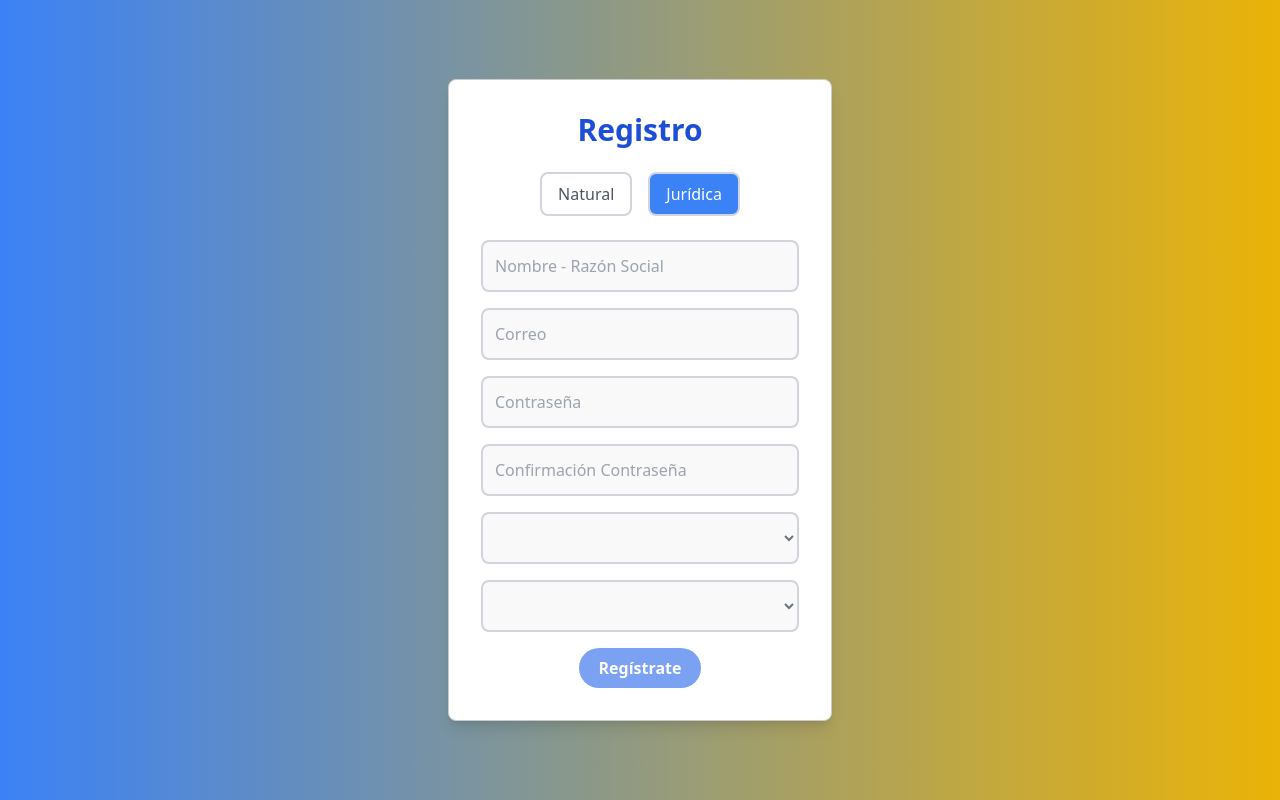
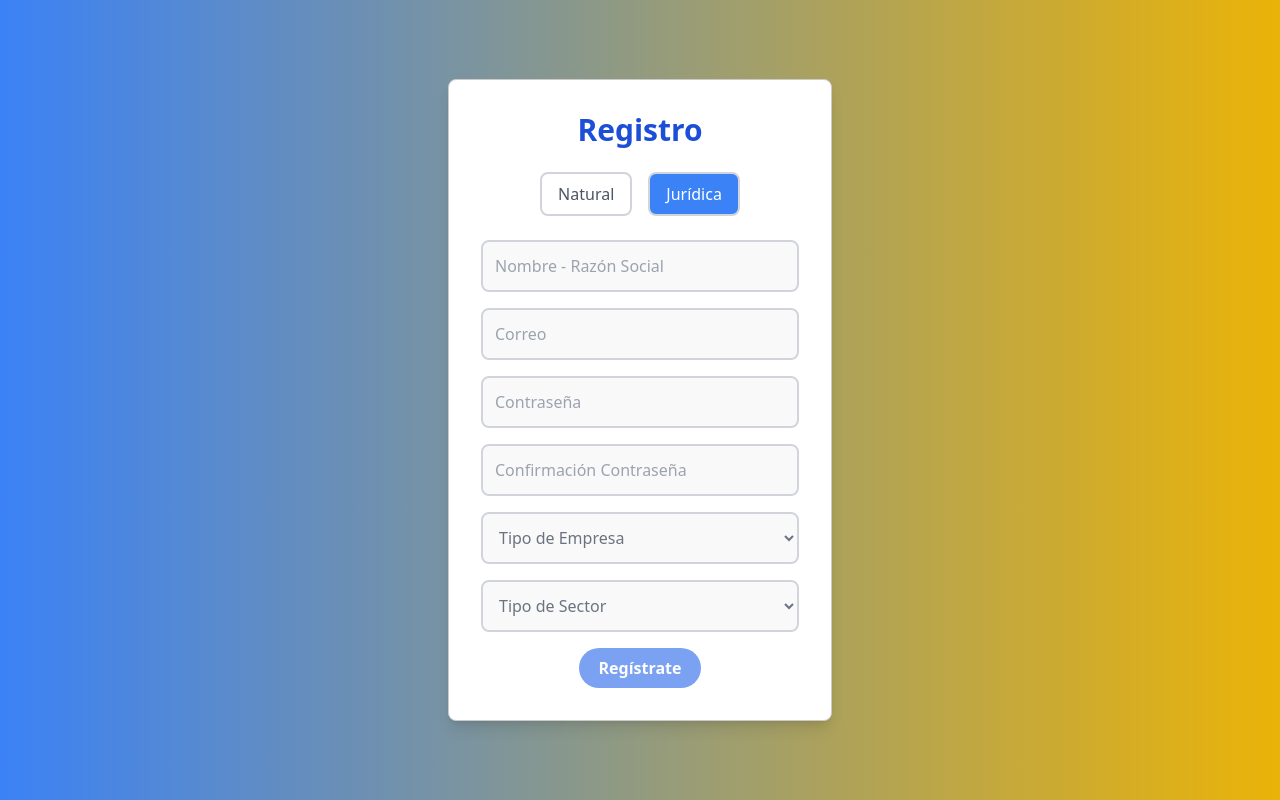
Before and after one commit to johanamileny/proyect_estrapymes, an Angular app in the folder estrapymes/: page /register in a window 1280 px wide. Both pictures are taken after a click on the label "Jurídica". Built offline with nearby package versions, Linux system fonts and the light colour scheme.

Commit message:
ajusta linea de codigo para obtener valor por defecto en el select

```diff
--- a/estrapymes/src/app/views/register/register.component.html
+++ b/estrapymes/src/app/views/register/register.component.html
@@ -51,17 +51,16 @@
 
       <div *ngIf="isJuridica">
         <select class="select-placeholder mb-4 w-full p-3 border-2 border-gray-300 rounded-lg focus:outline-none focus:border-blue-500"
-                name="company" id="company" formControlName="company" required>
-          <option value="" disabled selected hidden>Tipo de Empresa</option>
+        name="company" id="company" formControlName="company">
+  <option value="" disabled selected>Tipo de Empresa</option>
   <option value="small">Pequeña</option>
   <option value="median">Mediana</option>
   <option value="big">Grande</option>
 </select>
 
-
-        <select class="select-placeholder mb-4 w-full p-3 border-2 border-gray-300 rounded-lg  focus:border-blue-500"
-                name="sector" id="sector" formControlName="sector" required>
-          <option value="" disabled selected hidden>Tipo de Sector</option>
+<select class="select-placeholder mb-4 w-full p-3 border-2 border-gray-300 rounded-lg focus:outline-none focus:border-blue-500"
+        name="sector" id="sector" formControlName="sector">
+  <option value=""disabled selected hidden>Tipo de Sector</option>
   <option value="1">Agroindustria</option>
   <option value="2">Alimentación y Bebidas</option>
   <option value="3">Automotriz</option>
@@ -91,6 +90,8 @@
   <option value="27">Servicios Públicos</option>
   <option value="28">Defensa y Aeroespacial</option>
 </select>
+
+
       </div>
       <div class="flex justify-center">
         <button
--- a/estrapymes/src/app/views/register/register.component.ts
+++ b/estrapymes/src/app/views/register/register.component.ts
@@ -62,8 +62,6 @@ export class RegisterComponent implements OnInit {
     } else {
       this.registerForm.get('company')?.clearValidators();
       this.registerForm.get('sector')?.clearValidators();
-      this.registerForm.get('company')?.reset();
-      this.registerForm.get('sector')?.reset();
     }
 
     this.registerForm.get('company')?.updateValueAndValidity();
```
Lines whose indentation alone changed are shown as unchanged.
